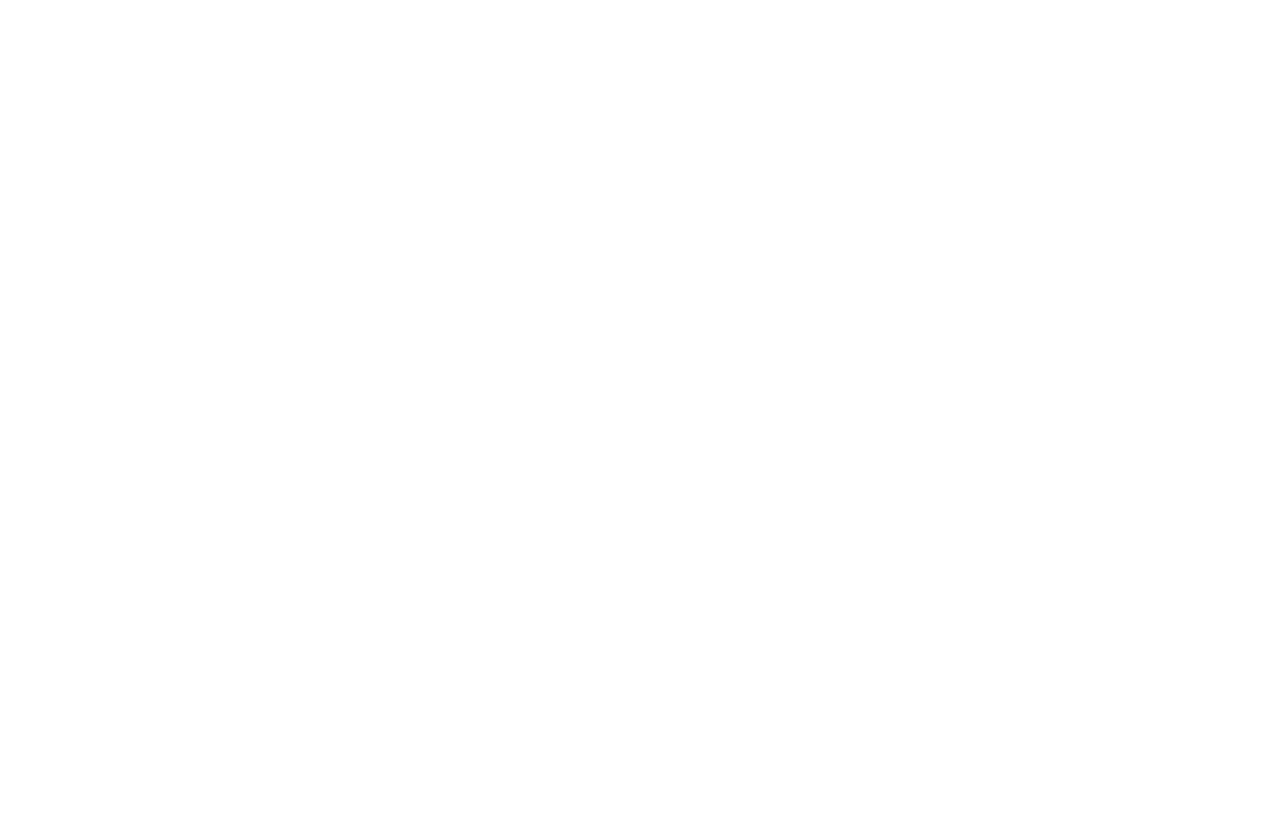
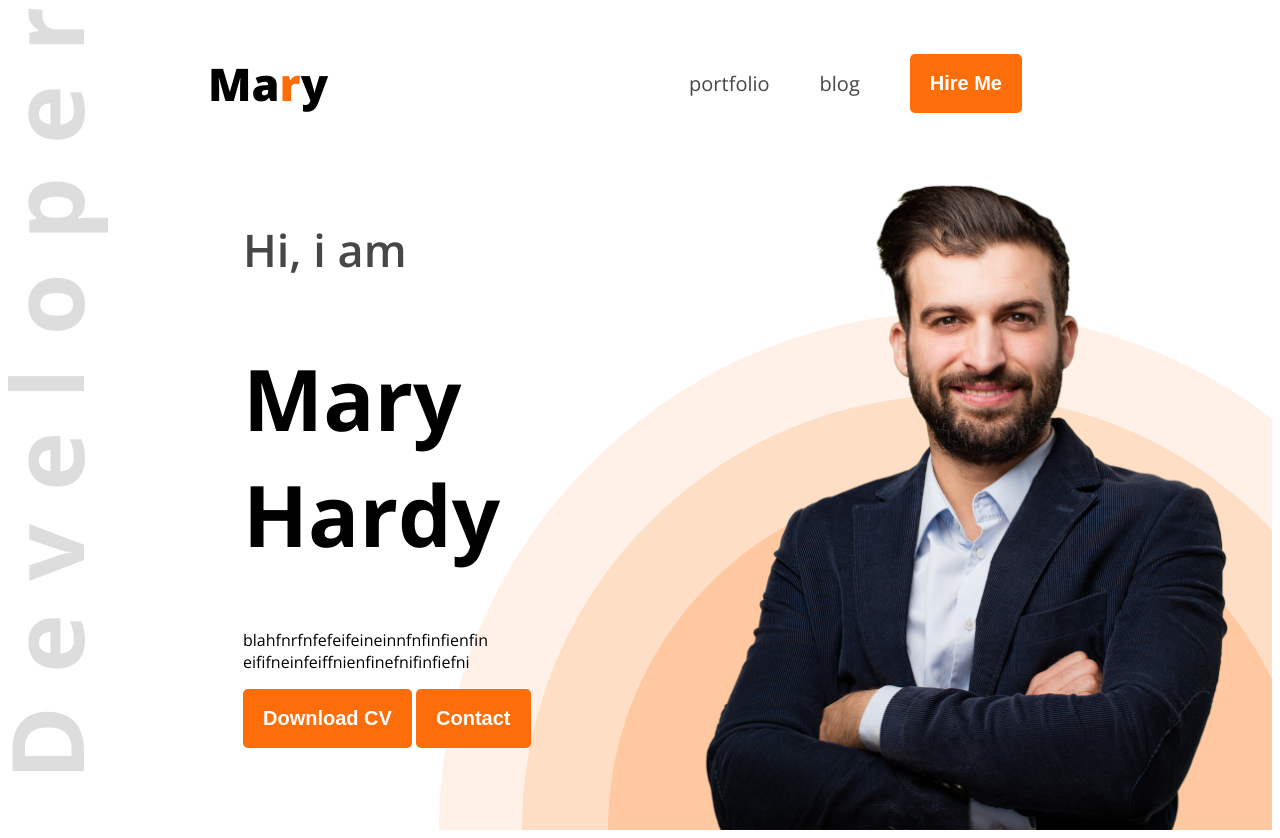
Before and after one commit to Tashfikul-Alam/first-web-portfolio, a plain HTML site: page index.html in a window 1280 px wide. Before the commit the page ends 800 px from the top, so only its background shows below. Drawn offline with nearby package versions, Linux system fonts and the light colour scheme.

Commit message:
added an index.html

```diff
--- a/index.html
+++ b/index.html
@@ -1,12 +1,54 @@
 <!DOCTYPE html>
 <html lang="en">
+
 <head>
     <meta charset="UTF-8">
     <meta name="viewport" content="width=device-width, initial-scale=1.0">
     <title>first web portfolio</title>
+
+    <link rel="preconnect" href="https://fonts.googleapis.com">
+    <link rel="preconnect" href="https://fonts.gstatic.com" crossorigin>
+    <link href="https://fonts.googleapis.com/css2?family=Open+Sans:ital,wght@0,300..800;1,300..800&display=swap"
+        rel="stylesheet">
+
+
+    <link rel="stylesheet" href="styles/portfolio.css">
 </head>
-<body>
-    <header>
+
+<body class="open-sans-normal">
+    <header class="header">
+        <nav>
+            <h3 class="nav-title">Ma<span class="text-primary">r</span>y</h3>
+            <ul>
+                <li><a  class="dark-2" href="">portfolio</a></li>
+                <li><a class="dark-2" href="">blog</a></li>
+                <li><a href=""><button class="btn-primary">Hire Me</button></a></li>
+            </ul>
+        </nav>
+
+        <div class="banner">
+
+            <div class="banner-content">
+                <h4 class="banner-greetings dark-2">Hi, i am</h4>
+                <h1 class="banner-title" >Mary Hardy</h1>
+                <p class="banner-description">
+                blahfnrfnfefeifeineinnfnfinfienfin
+                eififneinfeiffnienfinefnifinfiefni</p>
+                <button class="btn-primary">Download CV</button>
+                <button class="btn-primary">Contact</button>
+
+
+
+            </div>
+            <img class="banner-pic" src="images/hardy.png" alt="">
+
+
+
+
+
+
+
+        </div>
 
 
 
@@ -33,4 +75,5 @@
 
     </footer>
 </body>
+
 </html>
--- /dev/null
+++ b/styles/portfolio.css
@@ -0,0 +1,71 @@
+
+
+
+.open-sans-normal
+
+{font-family: "Open Sans", serif;
+  font-optical-sizing: auto;
+  font-style: normal;
+  font-variation-settings:
+    "wdth" 100;}
+
+.text-primary {color: #FD6E0A;}
+
+
+
+.header {background-image: url('../images/developer.png'),url('../images/header_bg.png');
+         background-repeat: no-repeat; background-position: top left,bottom right}
+
+
+
+/* nav styles */
+
+.dark-2 { color: #474747}
+
+
+nav {display: flex;
+     align-items: center;
+     justify-content: space-between;
+     margin: 0px 200px;
+
+
+}
+
+
+.btn-primary
+
+
+          {background-color: #FD6E0A;
+            font-weight: bold;
+            color: white;
+            font-size: 20px;
+            padding: 18px 20px;
+            border: none;
+            border-radius: 5px;
+
+
+
+                                       }
+
+
+nav ul {display: flex; align-items: center;}
+
+
+.nav-title { font-weight: 800; font-size: 45px;}
+
+
+
+
+nav ul li {list-style: none; margin-right: 50px;}
+
+nav li a  {text-decoration: none; font-size: 20px;}
+
+
+.banner {display: flex; justify-content: space-between; margin: 0px 35px 0px 235px;}
+
+.banner-content {max-width: 580px;}
+
+.banner-greetings {font-size: 45px; font-weight: 600;}
+
+.banner-title {font-weight: bold; font-size: 85px;}
+.banner-pic {width: 580px;}
```
